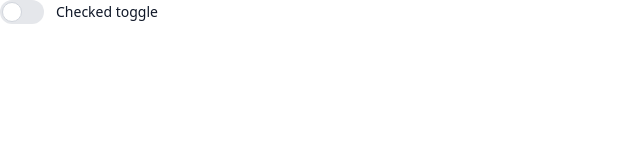
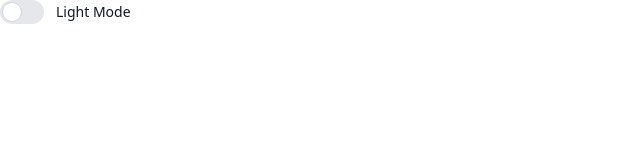
Before and after one commit to matthew-hajec/portfolio, a React (Vite) app: page / in a window 1280 px wide. Shown: the top 160 px of the page, without its empty margins (0-640 px from the left). Built offline with nearby package versions, Linux system fonts and the light colour scheme.

Commit message:
update Toggle component to accept children prop for dynamic labels in ThemeToggle

```diff
--- a/src/components/Toggle.tsx
+++ b/src/components/Toggle.tsx
@@ -1,15 +1,16 @@
 type ToggleProps = {
   isChecked: boolean
   onChange: (checked: boolean) => void
+  children?: React.ReactNode
 }
 
-export default function Toggle({isChecked, onChange}: ToggleProps) {
+export default function Toggle({isChecked, onChange, children}: ToggleProps) {
 
   return (
     <label className="inline-flex items-center cursor-pointer">
       <input type="checkbox" checked={isChecked} onChange={e => onChange(e.target.checked)} className="sr-only peer"></input>
       <div className="relative w-11 h-6 bg-gray-200 rounded-full peer peer-focus:ring-4 peer-focus:ring-blue-300 dark:peer-focus:ring-blue-800 dark:bg-gray-700 peer-checked:after:translate-x-full rtl:peer-checked:after:-translate-x-full peer-checked:after:border-white after:content-[''] after:absolute after:top-0.5 after:start-[2px] after:bg-white after:border-gray-300 after:border after:rounded-full after:h-5 after:w-5 after:transition-all dark:border-gray-600 peer-checked:bg-blue-600 dark:peer-checked:bg-blue-600"></div>
-      <span className="ms-3 text-sm font-medium text-gray-900 dark:text-gray-300">Checked toggle</span>
+      <span className="ms-3 text-sm font-medium text-gray-900 dark:text-gray-300">{children}</span>
     </label>
   )
 }
--- a/src/features/ThemeToggle.tsx
+++ b/src/features/ThemeToggle.tsx
@@ -14,6 +14,6 @@ export default function ThemeToggle() {
   }
 
   return (
-    <Toggle isChecked={isChecked} onChange={handleChange}></Toggle>
+    <Toggle isChecked={isChecked} onChange={handleChange}>{isChecked ? "Dark Mode" : "Light Mode"}</Toggle>
   )
 }
```
